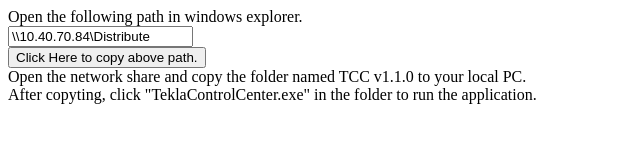
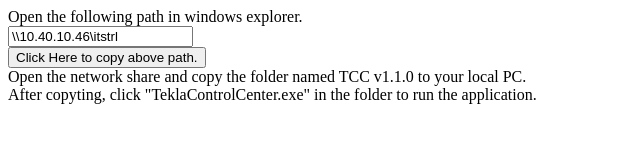
Before and after one commit to ramubhai/ramubhai.github.io, a plain HTML site: page redirectToTekla.html in a window 1280 px wide. Shown: the full height of the page, 0-640 px from the left. Drawn offline with Linux system fonts and the light colour scheme.

Commit message:
Update from Local PC address to server PC address.

```diff
--- a/redirectToTekla.html
+++ b/redirectToTekla.html
@@ -6,7 +6,7 @@
     </head>
     <body>
         Open the following path in windows explorer. <br>
-        <input type="text" value="\\10.40.70.84\Distribute" id="path"><br>
+        <input type="text" value="\\10.40.10.46\itstrl" id="path"><br>
         <button onclick="myFunction()">
             Click Here to copy above path.
         </button>
@@ -26,10 +26,10 @@
         After copyting, click "TeklaControlCenter.exe" in the folder to run the application.
         <br>
         <!-- Following NOT working due to browser permission issues. Can't redirect to local resources.
-        <a href="file://10.40.69.178/Distribute/"> Click Me !</a>
+        <a href="file:\\10.40.10.46\itstrl\"> Click Me !</a>
         <script type="text/javascript">
             //top.location.href="https://www.ramshanker.in"; //This line is working.
-            top.location.href="file://10.40.69.178/Distribute/";
+            top.location.href="file:\\10.40.10.46\itstrl\";
         </script>
         -->
     </body>
```
